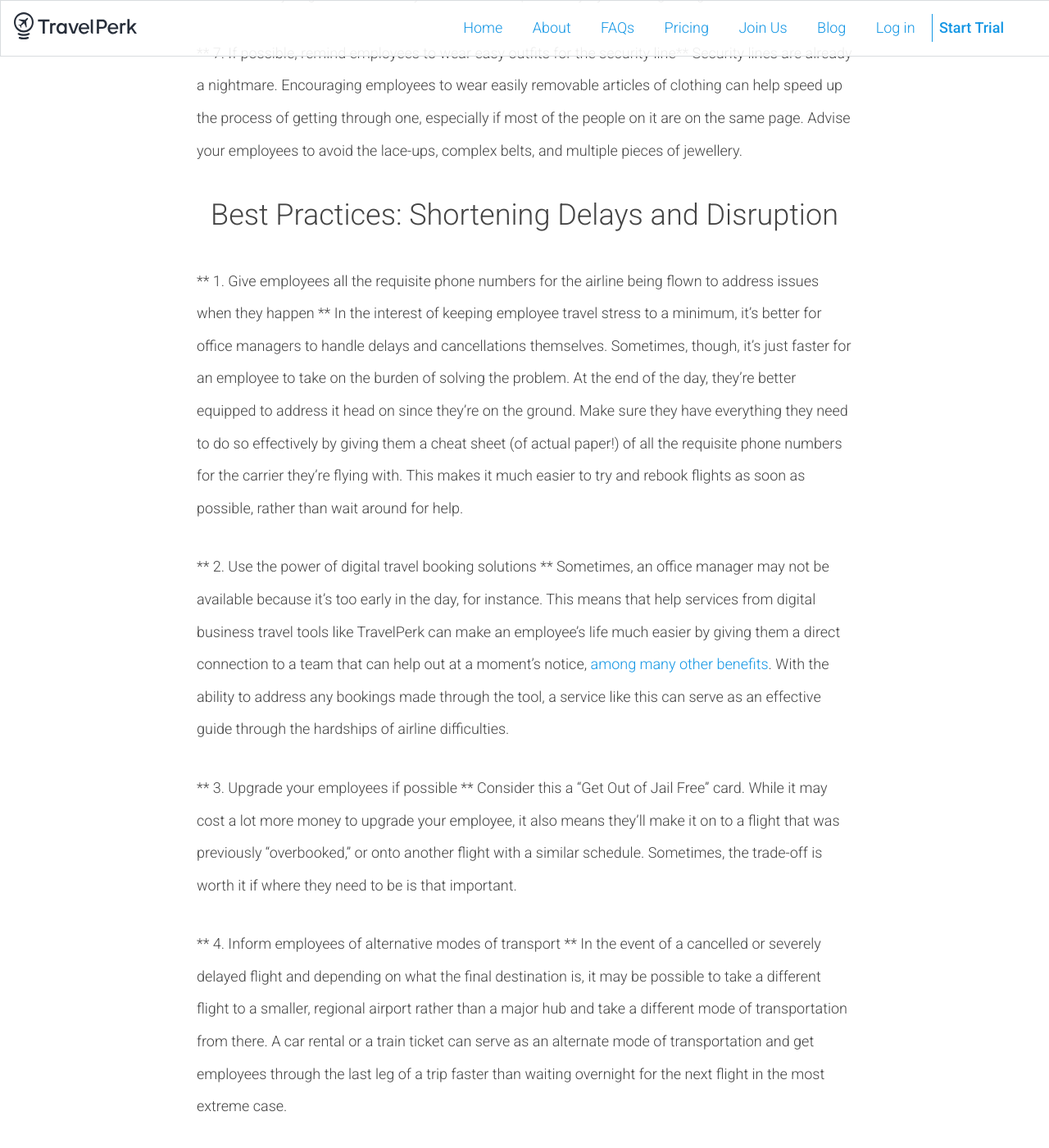
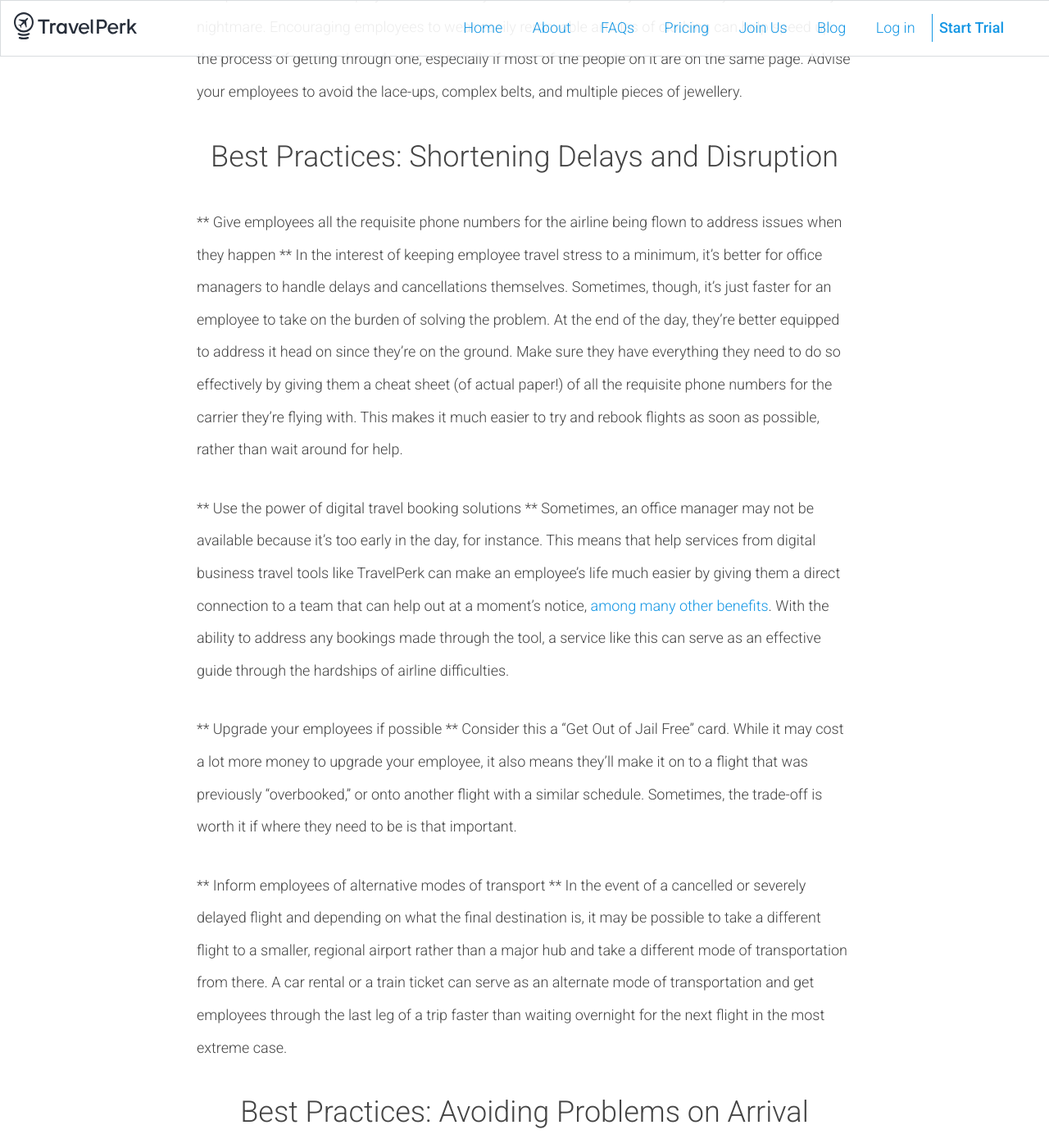
Before and after one commit to northswiss/jekyll-boilerplate, a Jekyll site: the page built from _posts/2016-06-22-the-best-tips-to-avoid-and-deal-with-travel-delays.md, in a window 1280 px wide and 1400 px high, scrolled down 2908 px. Shown: the whole window at 82% size. Built offline with Jekyll 4.4.1, drawn with Linux system fonts in a browser that asks for light colours; nearby versions of some CDN libraries; some of the changed text lies outside the part shown.

Commit message:
update number 7

```diff
--- a/_posts/2016-06-22-the-best-tips-to-avoid-and-deal-with-travel-delays.md
+++ b/_posts/2016-06-22-the-best-tips-to-avoid-and-deal-with-travel-delays.md
@@ -10,7 +10,6 @@
   - Business Travel
   - Business travel tips
 subtitle: Business Travel Strategies
-author: ''
 ---
 ![travel delays]({{site.baseurl}}/blog-media/e138d09c-137f-4e0d-a0ee-4771c3c917ae.png)
 
@@ -22,58 +21,56 @@
 
 ## Best Practices: Avoiding Delays and Disruptions ##
 
-** 1. Book flights as early as possible **
-
-
+** Book flights as early as possible **
 No matter the time of year, airline, and airport, all flights start on time. Throughout the day, problems compound and throw schedules out of whack, creating scheduling issues later on in the day. Knowing this, it’s a lot less likely for flights to be delayed or cancelled if it’s the first one of the day. This means booking your employees on those 7AM flights, while tough for them, is much better in the long run. With less of a chance for delays and cancellation to happen, there’s a higher likelihood of a smooth start to the day.
 
-** 2. Always book non-stop flights **
+** Always book non-stop flights **
 
 For the most part, non-stop flights are cheaper, faster, and require less effort than assigning employees to a multi-stop adventure that forces them to sprint from one end of a terminal to another. Ultimately, non-stop flights are simpler and give less opportunity for disruptions to happen in the first place.
 
-** 3. Ensure enough time for connections and layovers **
+** Ensure enough time for connections and layovers **
 
 If it’s absolutely impossible to book a non-stop flight, then ensure that employees have enough time to make the layovers and connections you set up for them. Nowadays, algorithms handle the bulk of scheduling duties for lots of businesses and end up giving employees just 30 minutes to make their connections. In some airports, that’s not even enough time to get off the plane and into a bathroom, let alone to another gate. Double-check all itineraries and make sure your employees have sufficient time.
 
-**4. Avoid booking travel during peak times if possible**
+** Avoid booking travel during peak times if possible**
 
 Obviously, setting up your employees to travel through a holiday weekend is a huge no-no. Not only would they have to slog through the crowds of holiday travellers and the chaos they create, but flight and hotel prices are higher on average. During times like this, delays are a certainty and not the exception. Make sure to avoid them!
 
-**5.  Research on-time performance**
+**  Research on-time performance**
 
 Something as simple as knowing which airlines have better records for on-time performance can go a long way in providing your travelling employees with a better travel experience. A website like [FlightStats](http://www.flightstats.com/go/Home/home.do) is a quick and easy way to reference a carrier you may have in mind for your employee’s next business trip, not only giving you on-time performance ranking but also a bunch of other data points to make a more informed decision.
 
-** 6. Encourage your employees to never check a bag**
+** Encourage your employees to never check a bag**
 It’s just never a good idea. Too many airlines lose too many bags too often. Why even make it a possibility by checking a bag?
 
-** 7. If possible, remind employees to wear easy outfits for the security line**
+** If possible, remind employees to wear easy outfits for the security line**
 Security lines are already a nightmare. Encouraging employees to wear easily removable articles of clothing can help speed up the process of getting through one, especially if most of the people on it are on the same page. Advise your employees to avoid the lace-ups, complex belts, and multiple pieces of jewellery.
 
 ## Best Practices: Shortening Delays and Disruption ##
 
-** 1. Give employees all the requisite phone numbers for the airline being flown to address issues when they happen **
+** Give employees all the requisite phone numbers for the airline being flown to address issues when they happen **
 In the interest of keeping employee travel stress to a minimum, it’s better for office managers to handle delays and cancellations themselves. Sometimes, though, it’s just faster for an employee to take on the burden of solving the problem. At the end of the day, they’re better equipped to address it head on since they’re on the ground. Make sure they have everything they need to do so effectively by giving them a cheat sheet (of actual paper!) of all the requisite phone numbers for the carrier they’re flying with. This makes it much easier to try and rebook flights as soon as possible, rather than wait around for help.
 
-** 2. Use the power of digital travel booking solutions **
+** Use the power of digital travel booking solutions **
 Sometimes, an office manager may not be available because it’s too early in the day, for instance. This means that help services from digital business travel tools like TravelPerk can make an employee’s life much easier by giving them a direct connection to a team that can help out at a moment’s notice, [among many other benefits](http://travelperk.com/blog/4-benefits-to-using-a-travel-management-tool/). With the ability to address any bookings made through the tool, a service like this can serve as an effective guide through the hardships of airline difficulties.
 
-** 3. Upgrade your employees if possible **
+** Upgrade your employees if possible **
 Consider this a “Get Out of Jail Free” card. While it may cost a lot more money to upgrade your employee, it also means they’ll make it on to a flight that was previously “overbooked,” or onto another flight with a similar schedule. Sometimes, the trade-off is worth it if where they need to be is that important.
 
-** 4. Inform employees of alternative modes of transport **
+** Inform employees of alternative modes of transport **
 In the event of a cancelled or severely delayed flight and depending on what the final destination is, it may be possible to take a different flight to a smaller, regional airport rather than a major hub and take a different mode of transportation from there. A car rental or a train ticket can serve as an alternate mode of transportation and get employees through the last leg of a trip faster than waiting overnight for the next flight in the most extreme case.
 
 ## Best Practices: Avoiding Problems on Arrival ##
 
-** 1. Paper, paper, paper **
+** Paper, paper, paper **
 Phones run out of battery and get swallowed by toilets every single day. In short: it’s hard to completely rely on them. That’s why it’s important to create cheat sheets, filled out with information as diverse as flight and hotel information, important contact numbers, general directions, train information and even useful phrases if travelling to a country with a different language.
 
 In particular, a hotel’s concierge number is one of the most valuable numbers to have in a brand new city as they’ll usually do everything possible to help their guests out. This is invaluable in more trying situations.
 
-** 2. Remind employees to have cash on hand**
+** Remind employees to have cash on hand**
 Like the old adage say, “Cash is king.” Credit and debit card troubles can easily muck up a smooth landing so having cash available is like speaking a universal language and can get your employees out of a jam when they finally touch down.
 
-** 3. Travellers may be entitled to compensation **
+** Travellers may be entitled to compensation **
 the European regulations protect those who travel by plane. Few passangers are aware of these consumer rights and may lack the legal knowledge required to claim compensation. Companies like [Flight-Delayed](https://www.flight-delayed.co.uk/your-rights) and [AirHelp](https://www.airhelp.com/es/) focus on these services.
 
 
```
